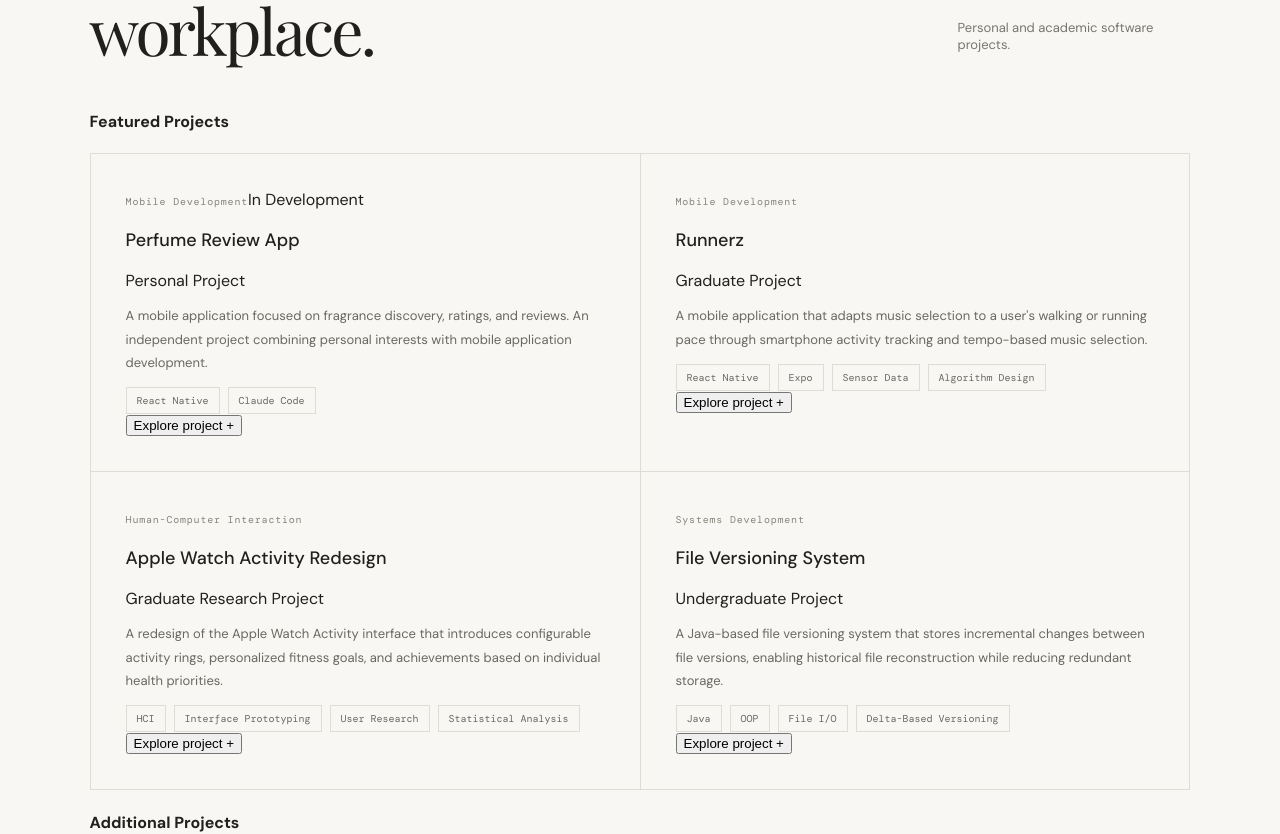
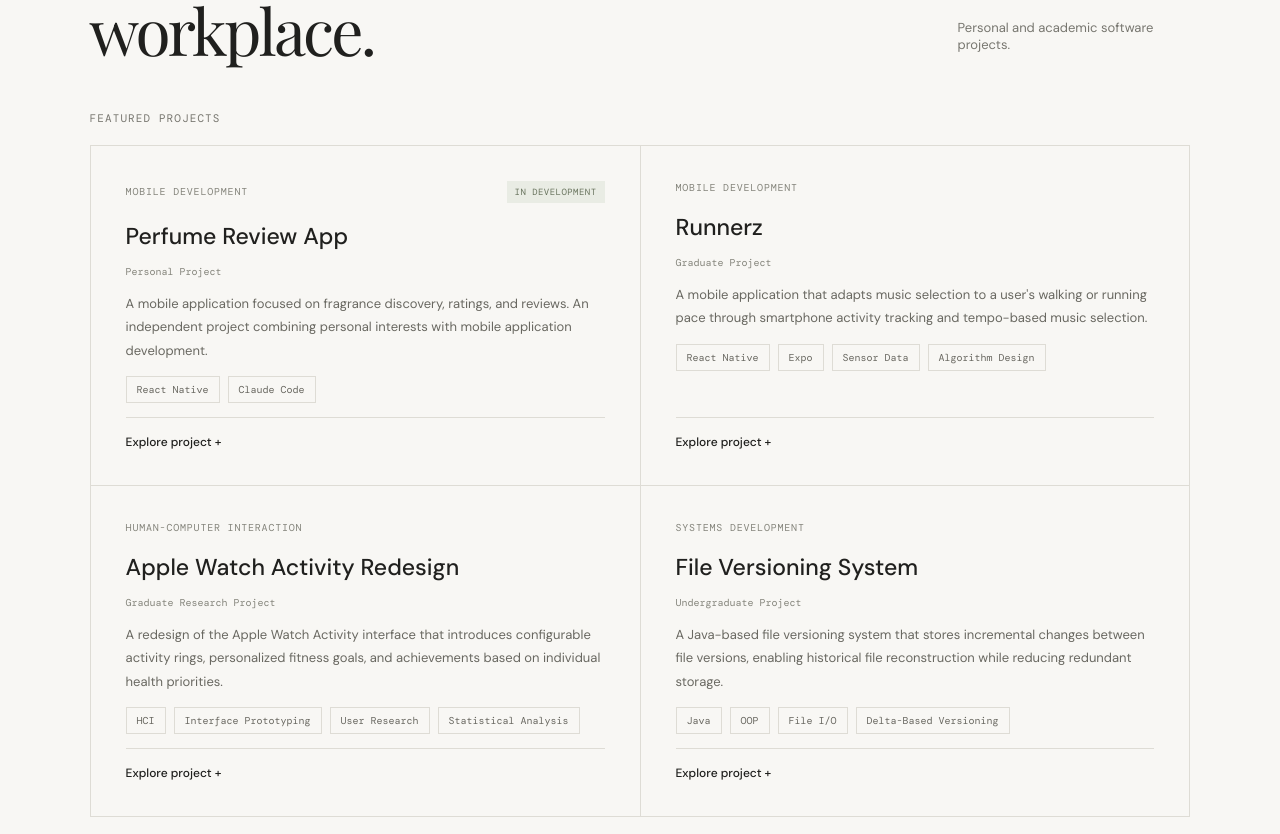
Before and after one commit to gollapud/simrangollapudi.github.io, a React (Vite) app: page / in a window 1280 px wide. Shown: the part 2173-3007 px from the top of the page. Built offline with nearby package versions, Linux system fonts and the light colour scheme.

Commit message:
formation
project section fixes

```diff
--- a/src/App.css
+++ b/src/App.css
@@ -417,3 +417,115 @@ footer {
     gap: 16px;
   }
 }
+
+/* Selected Projects */
+
+.project-group-label {
+  font-family: 'DM Mono', monospace;
+  font-size: 11px;
+  font-weight: 400;
+  letter-spacing: .1em;
+  text-transform: uppercase;
+  color: #77766f;
+  margin: 40px 0 20px;
+}
+
+.portfolio-project-card {
+  display: flex;
+  flex-direction: column;
+  align-items: flex-start;
+  min-width: 0;
+  gap: 14px;
+}
+
+.project-meta {
+  display: flex;
+  align-items: center;
+  justify-content: space-between;
+  flex-wrap: wrap;
+  gap: 12px;
+  width: 100%;
+}
+
+.project-meta .company {
+  text-transform: uppercase;
+}
+
+.project-status {
+  font-family: 'DM Mono', monospace;
+  font-size: 9px;
+  text-transform: uppercase;
+  letter-spacing: .05em;
+  color: #68735d;
+  background: #e9ece4;
+  padding: 5px 8px;
+}
+
+.portfolio-project-card h3 {
+  font-size: 23px;
+  font-weight: 500;
+  margin: 4px 0 0;
+}
+
+.project-type {
+  font-family: 'DM Mono', monospace;
+  font-size: 10px;
+  color: #85857c;
+}
+
+.portfolio-project-card p {
+  margin: 0;
+  font-size: 13px;
+  line-height: 1.8;
+  color: #696861;
+}
+
+.project-expand {
+  background: transparent;
+  border: none;
+  border-top: 1px solid #dedcd5;
+  width: 100%;
+  padding: 16px 0 0;
+  margin-top: auto;
+  text-align: left;
+  font-family: inherit;
+  font-size: 12px;
+  font-weight: 500;
+  color: inherit;
+  cursor: pointer;
+}
+
+.project-expand:hover {
+  color: #77766f;
+}
+
+.project-expand:focus-visible {
+  outline: 2px solid #77766f;
+  outline-offset: 4px;
+}
+
+.project-details {
+  border-top: 1px solid #dedcd5;
+  padding-top: 18px;
+}
+
+.project-details h4 {
+  font-family: 'DM Mono', monospace;
+  font-size: 10px;
+  font-weight: 500;
+  letter-spacing: .08em;
+  text-transform: uppercase;
+  margin: 16px 0 12px;
+}
+
+.project-details ul {
+  padding-left: 18px;
+  margin: 0;
+}
+
+.project-details li {
+  font-size: 13px;
+  line-height: 1.8;
+  color: #696861;
+  margin-bottom: 8px;
+}
```
